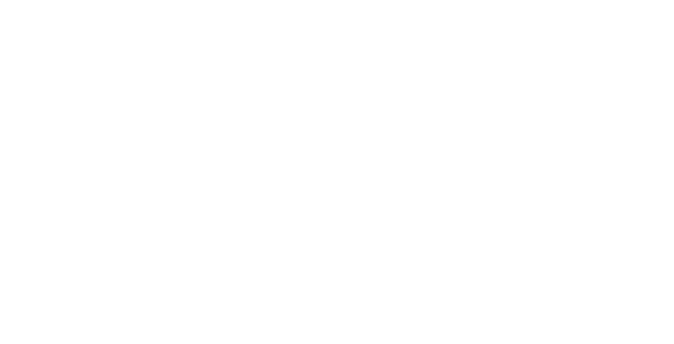
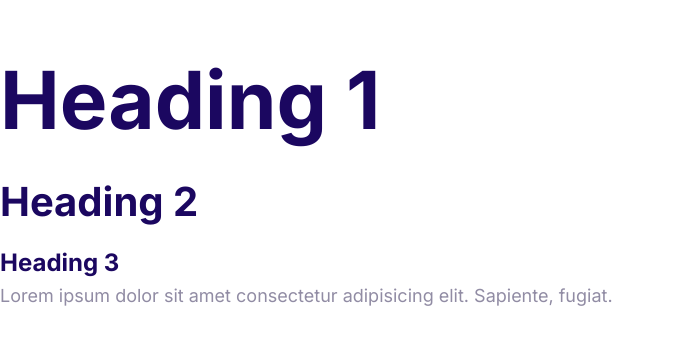
Before and after one commit to kastriottanaj/projekt-per-klubin-e-karates, a plain HTML site: page index.html in a window 1280 px wide. Shown: the whole page, without its empty margins (0-674 px from the left). Drawn offline with Linux system fonts and the light colour scheme.

Commit message:
define the styles for the font

```diff
--- a/css/styles.css
+++ b/css/styles.css
@@ -5,3 +5,58 @@
     --color-headings: #1b0760;
     --color-body: #918ca4;
 }
+
+html {
+    font-size: 62.5%;
+}
+
+
+body {
+    font-family: Inter, Arial, Helvetica, sans-serif;
+    font-size: 2,4rem;
+    line-height: 1,5;
+    color: var(--color-body);
+}
+
+h1,
+h2,
+h3 {
+    color: var(--color-headings);
+    margin-bottom: 1rem;
+
+}
+
+h1 {
+    font-size: 7rem;
+}
+
+h2 {
+    font-size: 4rem;
+}
+
+h3 {
+    font-size: 3rem;
+}
+
+p {
+    margin-top: 0;
+}
+
+@media screen and (min-width: 1024px) {
+    body {
+        font-size: 1.8rem;
+    }
+
+    h1 {
+        font-size: 8rem;
+    }
+
+    h2 {
+        font-size: 4rem;
+    }
+
+    h3 {
+        font-size: 2.4rem;
+    }
+
+}
--- a/index.html
+++ b/index.html
@@ -4,10 +4,16 @@
     <meta charset="UTF-8">
     <meta name="viewport" content="width=device-width, initial-scale=1.0">
     <title>Document</title>
+    <link rel="preconnect" href="https://fonts.googleapis.com">
+    <link rel="preconnect" href="https://fonts.gstatic.com" crossorigin>
+    <link href="https://fonts.googleapis.com/css2?family=Inter:ital,opsz,wght@0,14..32,100..900;1,14..32,100..900&display=swap" rel="stylesheet">
     <link rel="stylesheet" href="css/normalize.css">
     <link rel="stylesheet" href="css/styles.css">
 </head>
 <body>
-
+    <h1>Heading 1</h1>
+    <h2>Heading 2</h2>
+    <h3>Heading 3</h3>
+    <p>Lorem ipsum dolor sit amet consectetur adipisicing elit. Sapiente, fugiat.</p>
 </body>
 </html>
```
